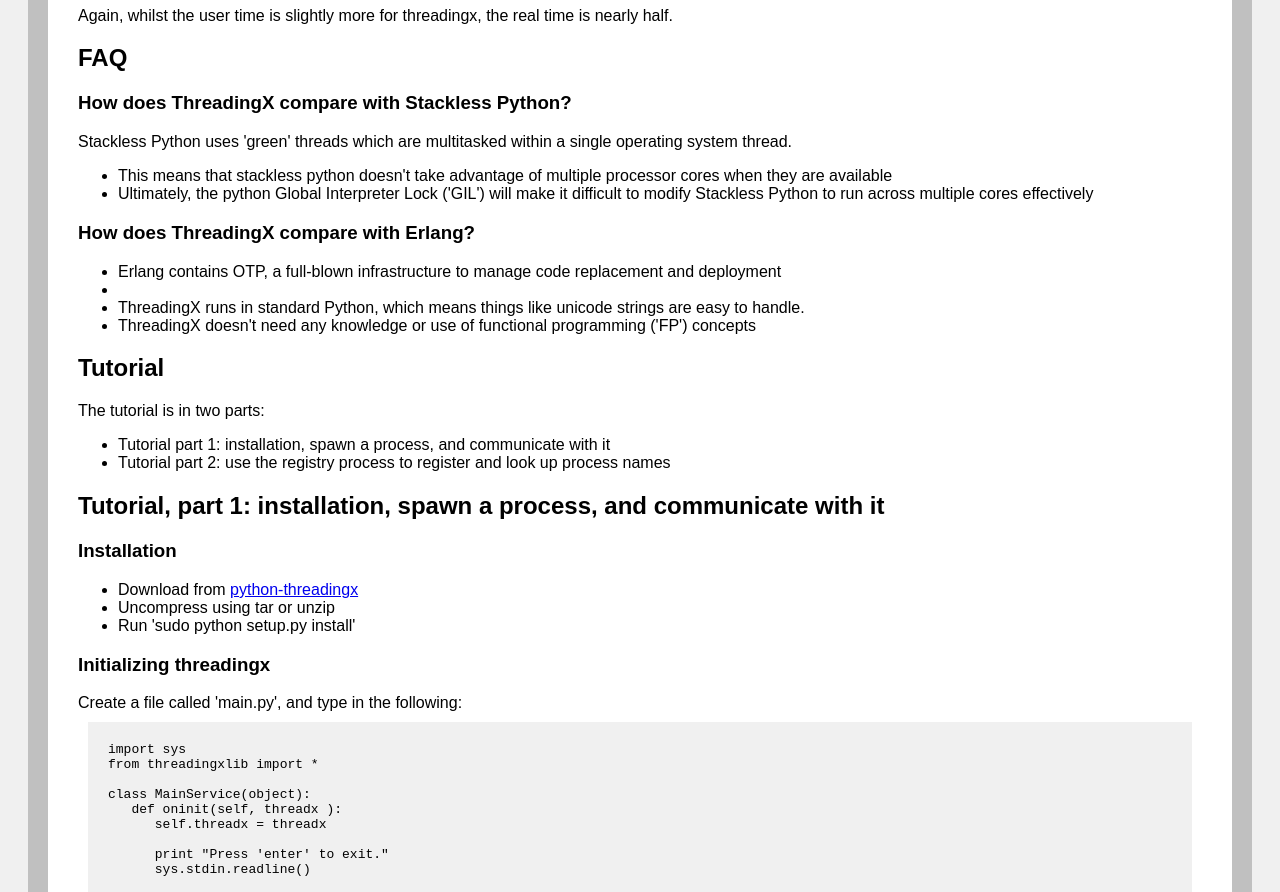
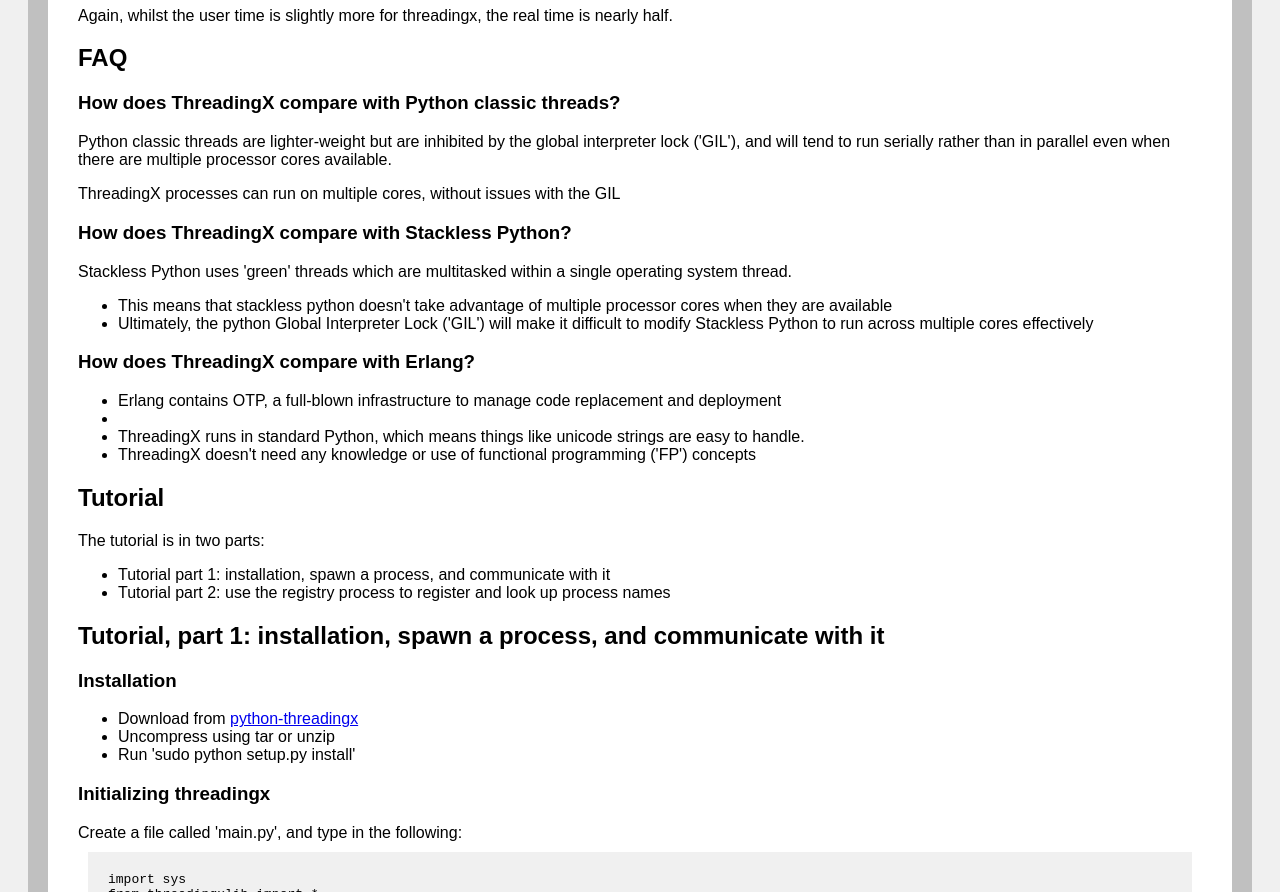
Before and after one commit to hughperkins/python-threadingx, a plain HTML site: page website/index.html in a window 1280 px wide. Shown: the part 1601-2493 px from the top of the page. Drawn offline with Linux system fonts and the light colour scheme.

Commit message:
added faq about threadingx vs classic threads

```diff
--- a/website/index.html
+++ b/website/index.html
@@ -109,6 +109,12 @@
 Again, whilst the user time is slightly more for threadingx, the real time is nearly half.
 
 <a name='faq'><h2>FAQ</h2></a>
+
+<h3>How does ThreadingX compare with Python classic threads?</h3>
+
+<p>Python classic threads are lighter-weight but are inhibited by the global interpreter lock ('GIL'), and will tend to run serially rather than in parallel even when there are multiple processor cores available.</p>
+
+<p>ThreadingX processes can run on multiple cores, without issues with the GIL</p>
 
 <h3>How does ThreadingX compare with Stackless Python?</h3>
 
```
